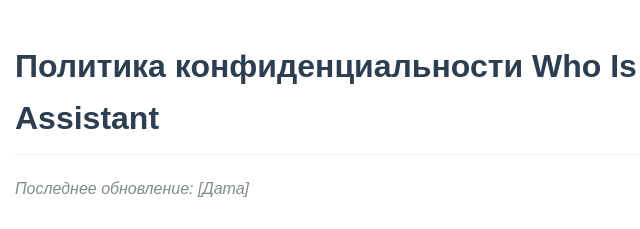
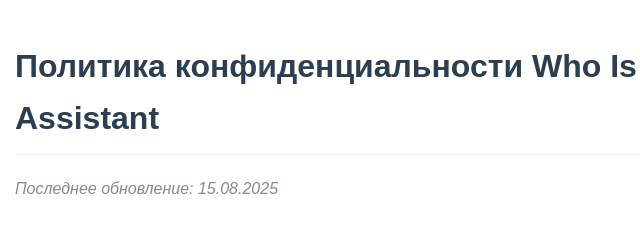
Before and after one commit to LelyaMart/Who-is-Who-Assistant, a plain HTML site: page privacy-policy.html in a window 1280 px wide. Shown: the top 229 px of the page, 225-865 px from the left. Drawn offline with Linux system fonts and the light colour scheme.

Commit message:
Update privacy-policy.html

```diff
--- a/privacy-policy.html
+++ b/privacy-policy.html
@@ -59,7 +59,7 @@
 </head>
 <body>
     <h1>Политика конфиденциальности Who Is Who Assistant</h1>
-    <p class="last-updated">Последнее обновление: [Дата]</p>
+    <p class="last-updated">Последнее обновление: 15.08.2025</p>
 
     <h2>1. Общая информация</h2>
     <p>Who Is Who Assistant ("Приложение") — это дополнение для Google Workspace, предоставляющее ИИ-ответы о презентациях в Google Slides. В этой политике объясняется, как мы обрабатываем пользовательские данные.</p>
```
